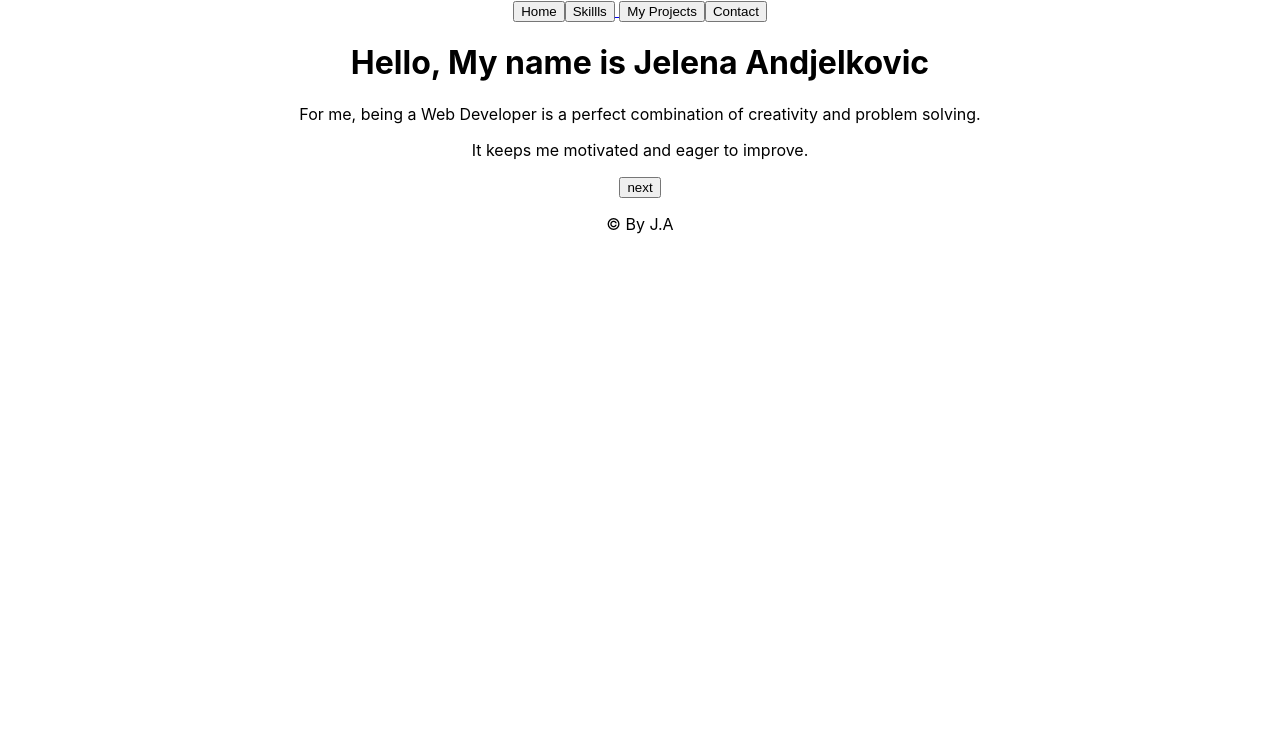
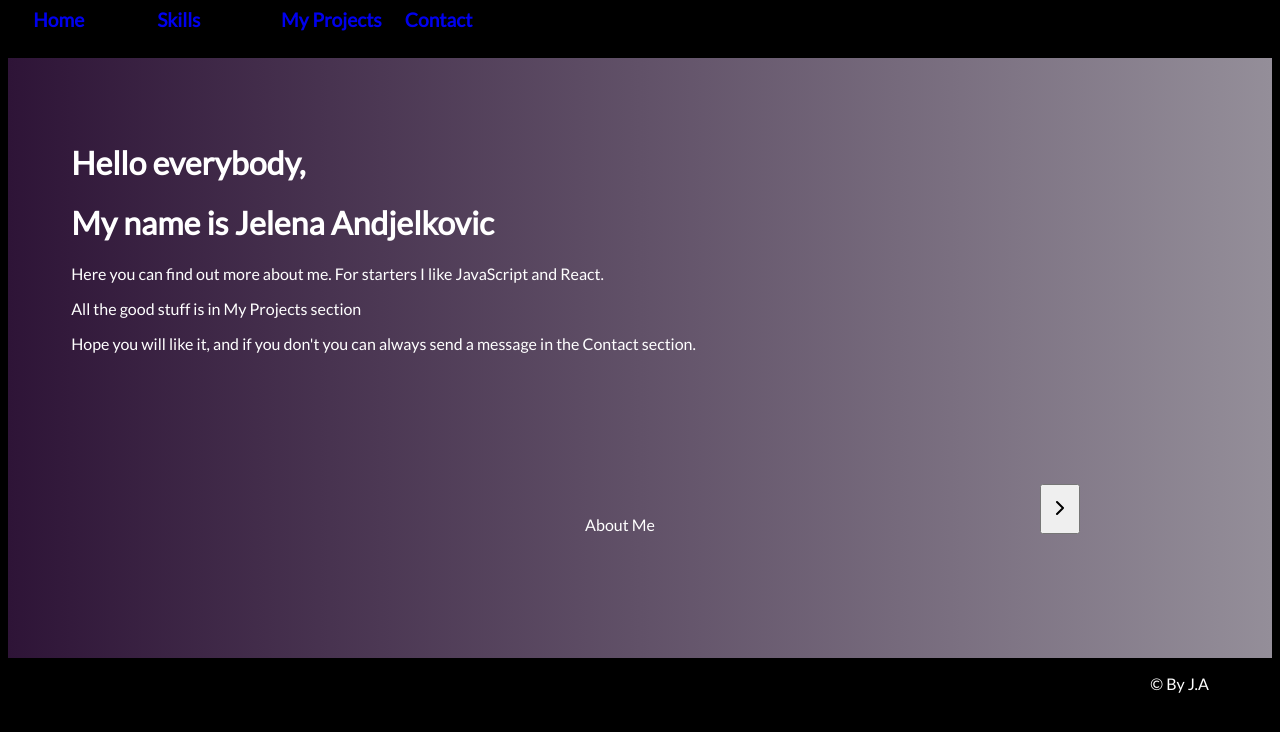
Before and after one commit to jelenaandj/-Portfolio, a React (Create React App) app: page / in a window 1280 px wide. Shown: the top 732 px of the page. Built offline with nearby package versions, Linux system fonts and the light colour scheme.

Commit message:
css changes

```diff
--- a/src/App.css
+++ b/src/App.css
@@ -1,22 +1,77 @@
-.App {
-  text-align: center;
+@import url('https://fonts.googleapis.com/css?family=Lato&display=swap');
+
+/*
+html,body{
+  /* height: 100%; */
+
+
+body{
+  font-family: 'Lato', sans-serif;
+
+  height: 90vh;
+  position: relative;
+  /* margin: 0; */
+  /* display: flex; */
+  justify-content: center;
+  align-items: center;
+  background-color: black;
+  background: -webkit-linear-gradient(to right, #2E1437, #948E99);  /* Chrome 10-25, Safari 5.1-6 */
+
+  color: white;
 }
 
+.navbar{
+  display: flex;
+  position: sticky;
+  /* justify-content: unsafe; */
+  top: 0;
+  left: 0;
+  right: 0;
+  background-color: #000;
+  align-content: center;
+  height: 50px;
+  padding-left: 2%;
 
+}
+.btn,a{
+  width: 10%;
+  font-size: larger;
+  font-weight: 600;
+  text-decoration: none;
+  justify-content: center;
+  /* border: 1px solid white; */
 
-.App-header {
-  background-color: #282c34;
-  min-height: 100vh;
-  display: flex;
-  flex-direction: column;
-  align-items: center;
-  justify-content: center;
-  font-size: calc(10px + 2vmin);
+}
+a:hover{
   color: white;
 }
-.notactivpgBtn{
-  background-color: rgb(104, 104, 223);
+
+.arrowDiv{
+  display: flex;
+  justify-content: space-around;
+  align-items: flex-end;
 }
-.activpgBtn {
-  background-color: #cedd23;
+.arrowBtn{
+  height: 50px;
+  align-items: center;
+  justify-content: left;
 }
+
+.aboutme,.contact,.myprojects,.skills{
+  height: 300px;
+  padding: 5%;
+}
+.aboutme{
+  justify-content: left;
+}
+
+.main {
+  background: #948E99;
+background: -webkit-linear-gradient(to right, #2E1437, #948E99);  /* Chrome 10-25, Safari 5.1-6 */
+background: linear-gradient(to right, #2E1437, #948E99); /* W3C, IE 10+/ Edge, Firefox 16+, Chrome 26+, Opera 12+, Safari 7+ */
+height:75vh;
+}
+.footer{
+  float: right;
+  padding-right: 5%;
+}
--- a/src/App.js
+++ b/src/App.js
@@ -1,27 +1,32 @@
-import React from 'react';
+import React, { useState } from 'react';
 import './App.css';
-import Header from './layout/Header';
 import Main from './layout/Main';
 import Footer from './layout/Footer';
 import { BrowserRouter as Router } from 'react-router-dom'
 import { createBrowserHistory } from 'history';
+import NavBar from './components/NavBar';
+// export const ThemeContext = React.createContext()
 
 
 
 
-function App(props) {
-  console.log(window.location.pathname)
+
+
+function App() {
+
+  // const[theme,setTheme]=useState('blue')
+  const[skills,setSkills]=useState(false)
 
   return (
+    // <ThemeContext.Provider value={{ backgroundColor: theme }}>
     <div className="App">
       <Router>
-        <Header />
+        <NavBar  />
         <Main />
         <Footer/>
       </Router>
-
-
     </div>
+    // </ThemeContext.Provider>
   );
 }
 
--- a/src/components/AboutMe.js
+++ b/src/components/AboutMe.js
@@ -1,22 +1,40 @@
 import React from 'react'
 
 export default function AboutMe(props) {
-    const activePg=window.location.pathname
+    // const activePg=window.location.pathname
     let history=props.history
+
+    // let handleButtonStyle=props.handleButtonStyle
+
+    // const yellow={
+    //     color:'yellow'
+    // }
+
     const clickHandler=(e)=>{
         history.push('/skills')
-       console.log(history.location)
+        // setSkills('clicked')
+        // console.log(history.location)
+        // setSkills(true)
 
     }
 
+
     return (
         <div>
-            <div>
-                <h1>Hello, My name is Jelena Andjelkovic</h1>
-                <p>For me, being a Web Developer is a perfect combination of creativity and problem solving.</p>
-                <p>It keeps me motivated and eager to improve.</p>
+            <div className='aboutme'>
+                <h1>Hello everybody,</h1>
+                <h1>My name is Jelena Andjelkovic</h1>
+                <p>Here you can find out more about me. For starters I like JavaScript and React. </p>
+                <p>All the good stuff is in My Projects section</p>
+                <p>Hope you will like it, and if you don't you can always send a message in the Contact section.</p>
             </div>
-            <button className='arrowBtn' onClick={clickHandler}>next</button>
+            <div className='arrowDiv'>
+            <div></div>
+
+            <label>About Me</label>
+            <button className='arrowBtn' onClick={clickHandler} ><img src={'chevron-right.svg'} ></img></button>
+
+            </div>
         </div>
 
 
--- a/src/components/Contact.js
+++ b/src/components/Contact.js
@@ -3,20 +3,26 @@ import React from 'react'
 export default function Contact(props) {
     const activePg=window.location.pathname
     let history=props.history
+
     const clickHandlerContact=(e)=>{
         history.push('/myprojects')
+
     }
 
     return (
         <div>
-            <div>
-                <p>
+            <div className='contact'>
+                <p  >
                 Phone Number: +381 64 5590571
                 Home Address:Vidikovacki venac 31,Belgrade
                 Email Address:jelena.andjelkovic453@gmail.com
                 </p>
             </div>
-            <button className='arrowBtn' onClick={clickHandlerContact}>back</button>
+            <div className='arrowDiv'>
+            <button className='arrowBtn' onClick={clickHandlerContact}><img src={'chevron-left.svg'}></img></button>
+            <label>Contact</label>
+            <div></div>
+            </div>
 
         </div>
 
--- a/src/components/MyProjects.js
+++ b/src/components/MyProjects.js
@@ -13,14 +13,17 @@ export default function MyProjects(props) {
     }
     return (
         <div>
-            <div>
+            <div className='myprojects'>
                 <p>p1</p>
                 <p>p2</p>
                 <p>p3</p>
             </div>
+        <div className='arrowDiv'>
+            <button className='arrowBtn'  onClick={clickHandlerBack}> <img src={'chevron-left.svg'} ></img> </ button>
+            <label>My Projects</label>
+            <button className='arrowBtn'onClick={clickHandlerNext}><img src={'chevron-right.svg'} ></img></button>
+        </div>
 
-            <button className='arrowBtn'onClick={clickHandlerBack}>back</button>
-            <button className='arrowBtn'onClick={clickHandlerNext}>next</button>
         </div>
 
     )
--- a/src/components/NavBar.js
+++ b/src/components/NavBar.js
@@ -3,80 +3,20 @@ import {Link} from 'react-router-dom'
 
 
 
-export default function NavBar() {
+export default function NavBar(props) {
 
 
-
-    // const styleA={
-    //     color:'yellow'
-    // }
-    // const style={
-    //     color:'blue'
-    // }
-    // const [style1,setStyle1]=useState(style)
-    // const [style2,setStyle2]=useState(style)
-    // const [style3,setStyle3]=useState(style)
-    // const [style4,setStyle4]=useState(style)
+    let page=window.location.pathname
+console.log(page)
 
 
-    // const activePg=window.location.pathname
+return (
+    <div className='navbar'>
+        <Link to='/' className='btn' >Home</Link>
+        <Link to='/skills'  className='btn'>Skills</Link>
+        <Link to='/myprojects'  className='btn'>My Projects</Link>
+        <Link to='/contact'  className='btn'>Contact</Link>
+    </div>
+)
 
-    // const home='/'
-    // const skills='/skills'
-    // const myprojects='/myprojects'
-    // const contact='/contact'
-
-    // console.log(activePg)
-
-    // useEffect(()=>{
-
-    //     activePg === home? setStyle1(styleA) : activePg === skills? setStyle2(styleA) : activePg === myprojects? setStyle3(styleA) : activePg === contact? setStyle4(styleA) : setStyle4(style)
-    // },activePg)
-    // const handleClick=(e)=>{
-    //     activePg === home? setStyle1(styleA) : activePg === skills?
-    //     setStyle2(styleA) : activePg === myprojects?
-    //     setStyle3(styleA) : activePg === contact? setStyle4(styleA) : setStyle4(style)
-    // }
-
-//  const handleClick1=(e)=>{
-//         if(activePg===home){
-//             setStyle1(styleA)
-//         }else{
-//             setStyle1(style)
-//         }
-//     }
-
-//     const handleClick2=(e)=>{
-//         if(activePg===skills){
-//             setStyle2(styleA)
-//         }else{
-//             setStyle2(style)
-//         }
-//     }
-
-//     const handleClick3=(e)=>{
-//         if(activePg===myprojects){
-//             setStyle3(styleA)
-//         }else{
-//             setStyle3(style)
-//         }
-//     }
-
-//     const handleClick4=(e)=>{
-//         if(activePg===contact){
-//             setStyle4(styleA)
-//         }else{
-//             setStyle4(style)
-//         }
-//     }
-// style={style1} onChange={handleClick1}
-
-    return (
-        <div>
-            <Link to='/'><button className='homeBtn' >Home</button></Link>
-            <Link to='/skills'><button className='skillsBtn'>Skillls</button></Link>
-            <Link to='/myprojects'> <button className='projBtn'>My Projects</button></Link>
-            <Link to='/contact'><button className='ctcBtn'>Contact</button></Link>
-        </div>
-    )
 }
--- a/src/components/Skillls.js
+++ b/src/components/Skills.js
@@ -1,6 +1,7 @@
-import React from 'react'
+import React, { useState } from 'react'
 
-export default function Skillls(props) {
+export default function Skills(props) {
+
     const activePg=window.location.pathname
     let history=props.history
 
@@ -14,13 +15,16 @@ export default function Skillls(props) {
 
     return (
         <div>
-            <div>
+            <div className='skills'>
                 <p>
                 MySQL beginner React beginnerJavaScript beginner HTML beginner CSS beginner MS Office intermediate
                 </p>
             </div>
-            <button className='arrowBtn' onClick={clickHandlerBack}>back</button>
-            <button className='arrowBtn' onClick={clickHandlerNext}>next</button>
+            <div className='arrowDiv'>
+            <button className='arrowBtn'onClick={clickHandlerBack}><img src={'chevron-left.svg'} ></img> </button>
+            <label>Skills</label>
+            <button className='arrowBtn'onClick={clickHandlerNext}><img src={'chevron-right.svg'} ></img></button>
+        </div>
         </div>
 
     )
--- a/src/index.css
+++ b/src/index.css
@@ -1,4 +1,4 @@
-body {
+/* body {
   margin: 0;
   font-family: -apple-system, BlinkMacSystemFont, 'Segoe UI', 'Roboto', 'Oxygen',
     'Ubuntu', 'Cantarell', 'Fira Sans', 'Droid Sans', 'Helvetica Neue',
@@ -10,4 +10,4 @@ body {
 code {
   font-family: source-code-pro, Menlo, Monaco, Consolas, 'Courier New',
     monospace;
-}
+} */
--- a/src/layout/Header.js
+++ /dev/null
@@ -1,13 +0,0 @@
-import React from 'react'
-import NavBar from '../components/NavBar'
-import { Link } from 'react-router-dom'
-
-
-export default function Header() {
-
-    return (
-        <div>
-            <NavBar/>
-        </div>
-    )
-}
--- a/src/layout/Main.js
+++ b/src/layout/Main.js
@@ -1,18 +1,19 @@
 import React from 'react'
 import { Switch, Route } from 'react-router-dom'
 import AboutMe from '../components/AboutMe'
-import Skillls from '../components/Skillls'
+import Skills from '../components/Skills'
 import MyProjects from '../components/MyProjects'
 import Contact from '../components/Contact'
 
-export default function Main() {
+export default function Main(props) {
+
 
 
     return (
-        <div>
+        <div className='main'>
             <Switch>
-                <Route exact path='/' component={AboutMe} />
-                <Route path='/skills' component={Skillls} />
+                <Route exact path='/' component={AboutMe}  />
+                <Route path='/skills' component={Skills} />
                 <Route path='/myprojects' component={MyProjects} />
                 <Route path='/contact' component={Contact} />
             </Switch>
```
Also changed, not shown: public/chevron-left.svg (added), public/chevron-right.svg (added).
